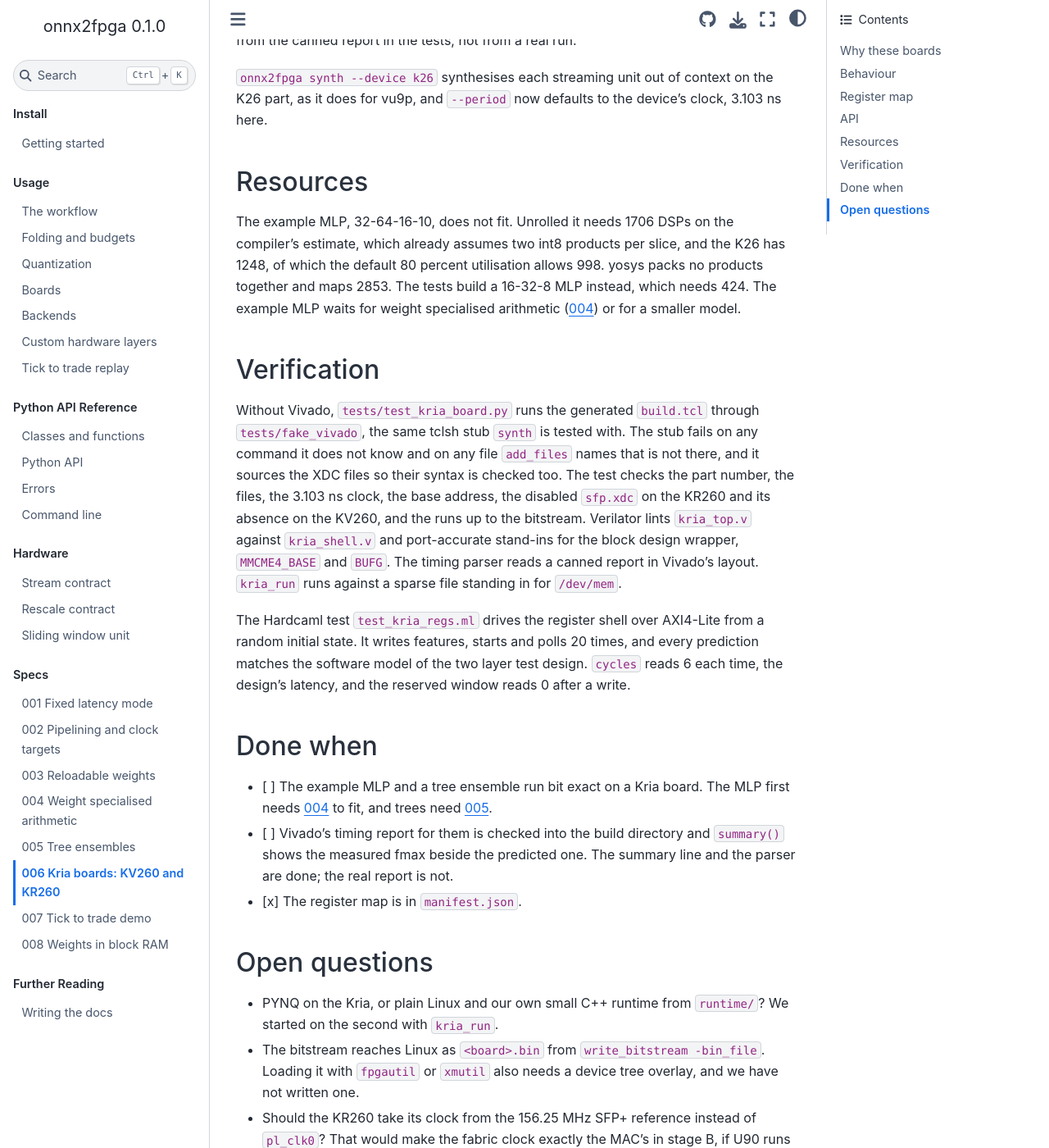
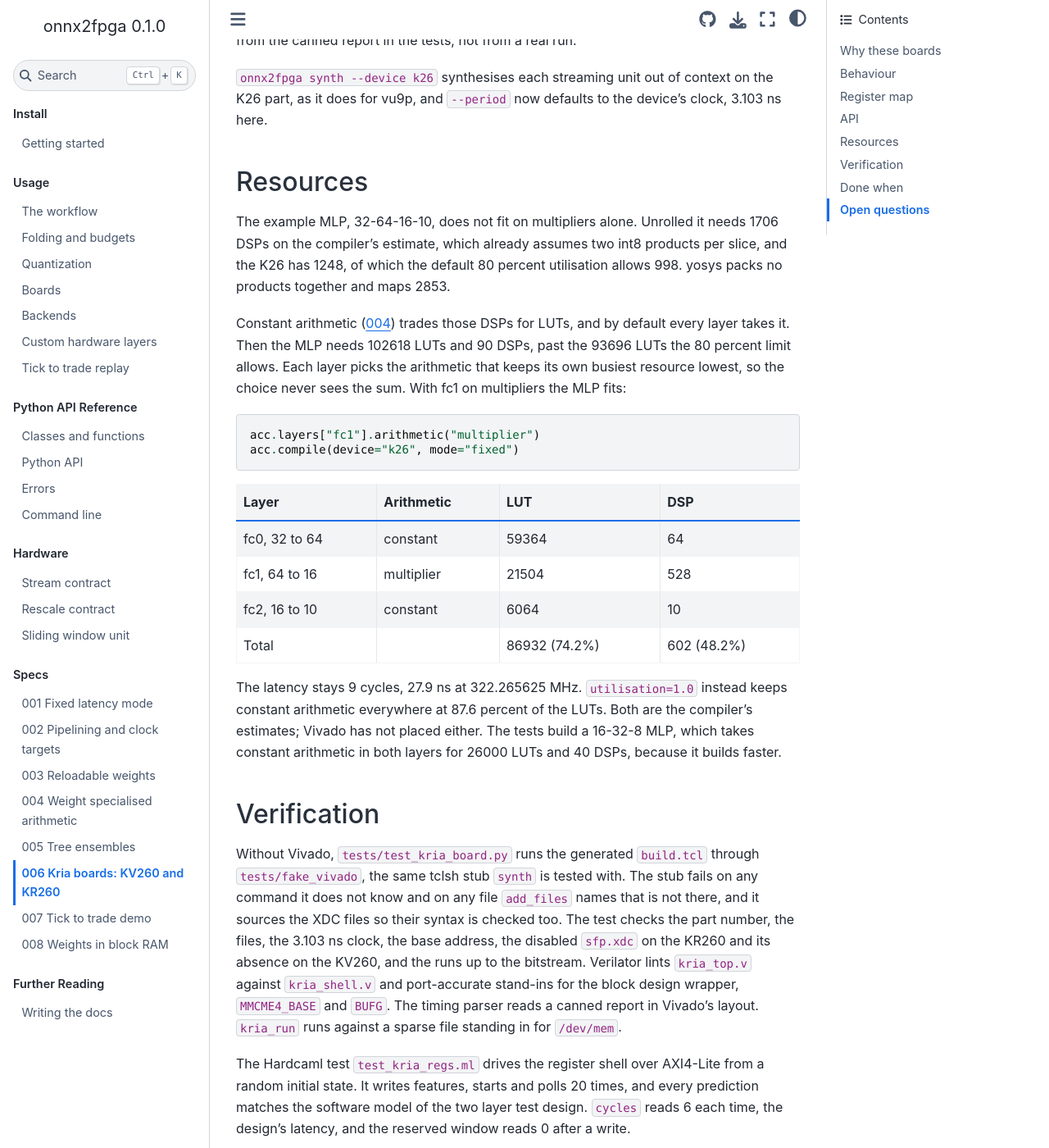
Before and after one commit to MarcosAsh/onnx2fpga, a Sphinx documentation site: the page built from docs/specs/006-kv260.md, in a window 1280 px wide and 1400 px high, scrolled down 3272 px. Shown: the whole window at 82% size. Built offline with Sphinx 7.4.7 and the Sphinx Book theme 1.1.4, drawn with Linux system fonts in a browser that asks for light colours; the version number is read from the project's files by our own code; some of the changed text lies outside the part shown.

Commit message:
fix merge fallout

````diff
--- a/docs/specs/006-kv260.md
+++ b/docs/specs/006-kv260.md
@@ -4,7 +4,8 @@ Status: partial. The `k26` device model, the `kv260` and `kr260` Vivado
 projects, the register shell and the register map are built and tested against
 a Vivado stub. Nothing has been through real Vivado or run on a board yet,
 `deploy(host=...)` and `load_weights` wait for [003](003-reloadable-weights.md),
-and the example MLP does not fit the K26 unrolled (see Resources).
+and the example MLP fits the K26 only with one layer on multipliers (see
+Resources).
 
 ## Why these boards
 
@@ -125,12 +126,34 @@ device's clock, 3.103 ns here.
 
 ## Resources
 
-The example MLP, 32-64-16-10, does not fit. Unrolled it needs 1706 DSPs on the
-compiler's estimate, which already assumes two int8 products per slice, and
-the K26 has 1248, of which the default 80 percent utilisation allows 998. yosys
-packs no products together and maps 2853. The tests build a 16-32-8 MLP
-instead, which needs 424. The example MLP waits for weight specialised
-arithmetic ([004](004-weight-specialised-arithmetic.md)) or for a smaller model.
+The example MLP, 32-64-16-10, does not fit on multipliers alone. Unrolled it
+needs 1706 DSPs on the compiler's estimate, which already assumes two int8
+products per slice, and the K26 has 1248, of which the default 80 percent
+utilisation allows 998. yosys packs no products together and maps 2853.
+
+Constant arithmetic ([004](004-weight-specialised-arithmetic.md)) trades those
+DSPs for LUTs, and by default every layer takes it. Then the MLP needs 102618
+LUTs and 90 DSPs, past the 93696 LUTs the 80 percent limit allows. Each layer
+picks the arithmetic that keeps its own busiest resource lowest, so the choice
+never sees the sum. With fc1 on multipliers the MLP fits:
+
+```python
+acc.layers["fc1"].arithmetic("multiplier")
+acc.compile(device="k26", mode="fixed")
+```
+
+| Layer | Arithmetic | LUT | DSP |
+|---|---|---|---|
+| fc0, 32 to 64 | constant | 59364 | 64 |
+| fc1, 64 to 16 | multiplier | 21504 | 528 |
+| fc2, 16 to 10 | constant | 6064 | 10 |
+| Total | | 86932 (74.2%) | 602 (48.2%) |
+
+The latency stays 9 cycles, 27.9 ns at 322.265625 MHz. `utilisation=1.0`
+instead keeps constant arithmetic everywhere at 87.6 percent of the LUTs. Both
+are the compiler's estimates; Vivado has not placed either. The tests build a
+16-32-8 MLP, which takes constant arithmetic in both layers for 26000 LUTs and
+40 DSPs, because it builds faster.
 
 ## Verification
 
@@ -153,9 +176,9 @@ reads 0 after a write.
 
 ## Done when
 
-- [ ] The example MLP and a tree ensemble run bit exact on a Kria board. The
-  MLP first needs [004](004-weight-specialised-arithmetic.md) to fit, and trees
-  need [005](005-tree-ensembles.md).
+- [ ] The example MLP and a tree ensemble run bit exact on a Kria board. Both
+  compile for `k26` and generate a register shell, the MLP with fc1 on
+  multipliers and the 100 tree regressor at 7580 LUTs.
 - [ ] Vivado's timing report for them is checked into the build directory and
   `summary()` shows the measured fmax beside the predicted one. The summary
   line and the parser are done; the real report is not.
````
Also changed, not shown: docs/guides/boards.md (+4 -2 lines), docs/specs/004-weight-specialised-arithmetic.md (+5 -4 lines), docs/specs/005-tree-ensembles.md (+3 -2 lines), docs/specs/007-tick-to-trade.md (+10 -8 lines), 1 other file.
